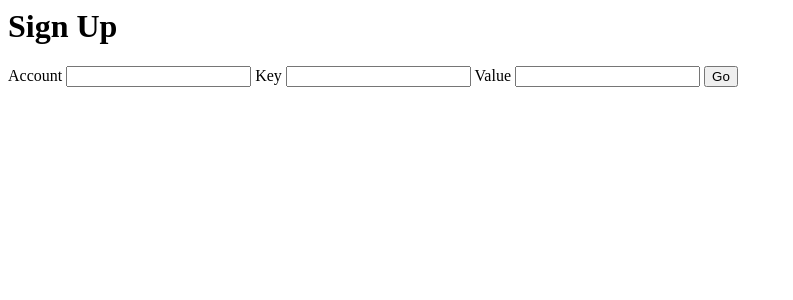
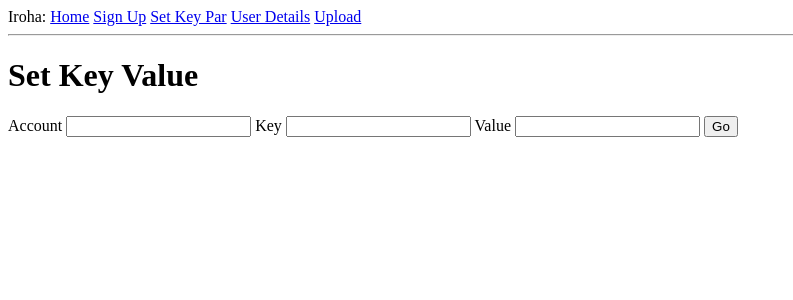
Before and after one commit to OliveiraEdu/iroha_python_flask, a Flask app: template templates/set_key_value.html in a window 1280 px wide. Shown: the top 300 px of the page, without its empty margins (0-793 px from the left). Run offline with Flask 2, Linux system fonts and the light colour scheme; the template is opened without the code that fills it: most values are stand-ins (such as "Sample title", 1, 10 or a date in 2020); form fields are guessed from the names that the template uses; parts of the project's set-up code (start-up, migrations or seed data) failed here and were passed over.

Commit message:
Update set_key_value.html

```diff
--- a/templates/set_key_value.html
+++ b/templates/set_key_value.html
@@ -1,5 +1,7 @@
+{% extends "base.html" %}
+
 {% block content %}
-    <h1>Sign Up</h1>
+    <h1>Set Key Value</h1>
 <form method="POST" action="/submit_key_value">
     {{ form.hidden_tag() }}
     {{ form.account.label }} {{ form.account(size=20) }}
```
